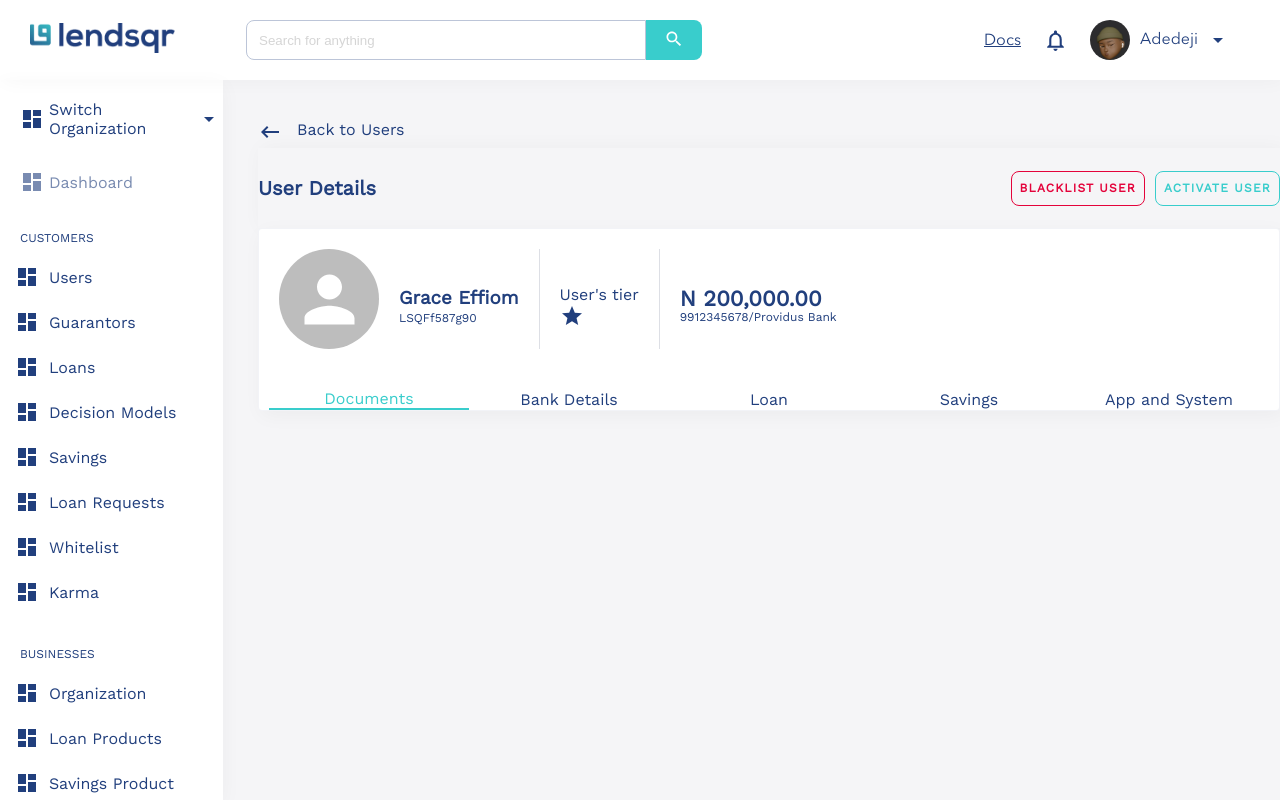
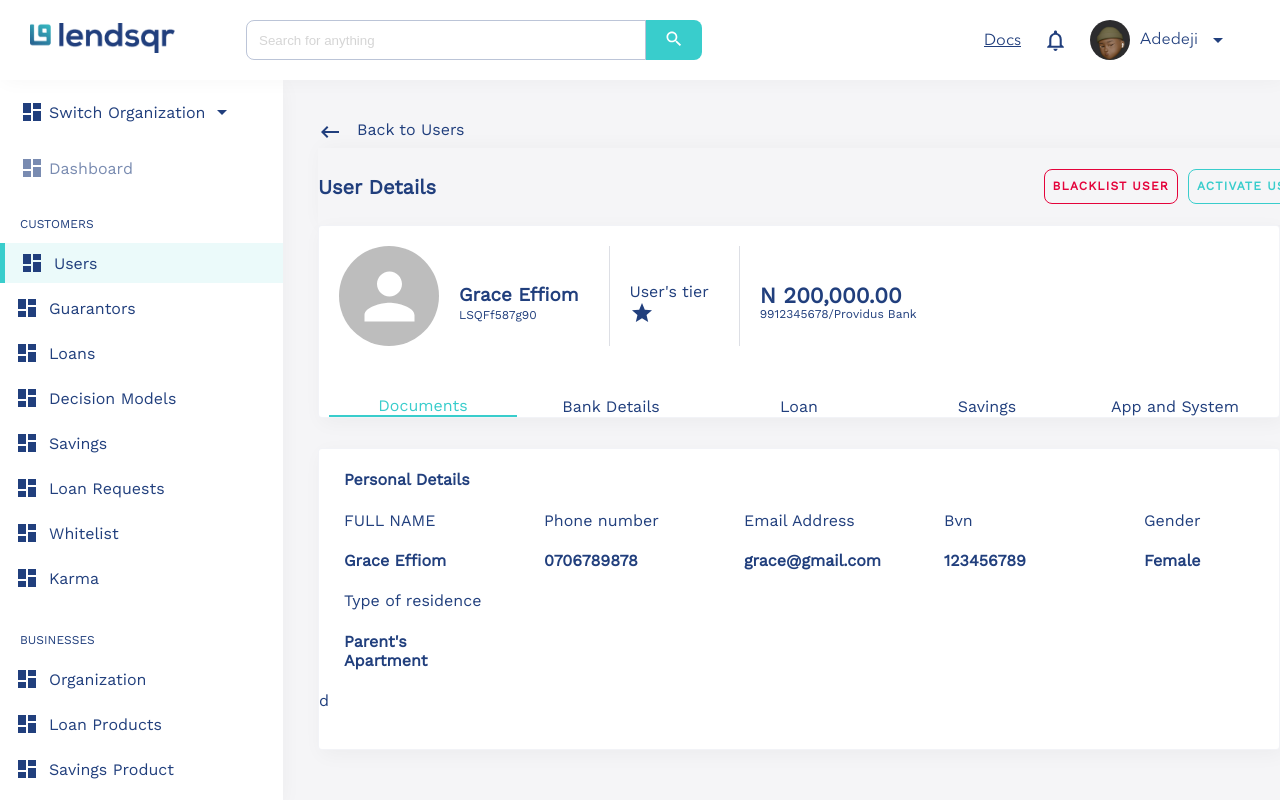
Before and after one commit to NnajiChimuanya/Lendsqr, a React (Create React App) app: page /userDetails in a window 1280 px wide. Built offline with nearby package versions, Linux system fonts and the light colour scheme.

Commit message:
implemented the functionality to indicate the active menu link : setting it to blue

```diff
--- a/src/components/sidebar/Sidebar.tsx
+++ b/src/components/sidebar/Sidebar.tsx
@@ -1,4 +1,4 @@
-import React from "react";
+import React, { useState } from "react";
 import "./sidebar.scss";
 import { ArrowDropDown, Dashboard } from "@mui/icons-material";
 import SubMenu from "./SubMenu";
@@ -11,41 +11,49 @@ const sidebarData: ISidebarData[] = [
       {
         name: "Users",
         path: "/",
+        menuId: "8767",
         Icon: Dashboard,
       },
       {
         name: "Guarantors",
         path: "/",
+        menuId: "876d7",
         Icon: Dashboard,
       },
       {
         name: "Loans",
         path: "/",
+        menuId: "8r67",
         Icon: Dashboard,
       },
       {
         name: "Decision Models",
         path: "/",
+        menuId: "67",
         Icon: Dashboard,
       },
       {
         name: "Savings",
         path: "/",
+        menuId: "8667",
         Icon: Dashboard,
       },
       {
         name: "Loan Requests",
         path: "/",
+        menuId: "8737",
         Icon: Dashboard,
       },
       {
         name: "Whitelist",
         path: "/",
+        menuId: "1767",
         Icon: Dashboard,
       },
       {
         name: "Karma",
         path: "/",
+        menuId: "8067",
         Icon: Dashboard,
       },
     ],
@@ -56,46 +64,55 @@ const sidebarData: ISidebarData[] = [
       {
         name: "Organization",
         path: "/",
+        menuId: "8gg7",
         Icon: Dashboard,
       },
       {
         name: "Loan Products",
         path: "/",
+        menuId: "ii67",
         Icon: Dashboard,
       },
       {
         name: "Savings Product",
         path: "/",
+        menuId: "2767",
         Icon: Dashboard,
       },
       {
         name: "Fees and Charges",
         path: "/",
+        menuId: "5067",
         Icon: Dashboard,
       },
       {
         name: "Transactions",
         path: "/",
+        menuId: "8760",
         Icon: Dashboard,
       },
       {
         name: "Services",
         path: "/",
+        menuId: "gh7",
         Icon: Dashboard,
       },
       {
         name: "Service Account",
         path: "/",
+        menuId: "87tt",
         Icon: Dashboard,
       },
       {
         name: "Settlements",
         path: "/",
+        menuId: "we67",
         Icon: Dashboard,
       },
       {
         name: "Reports",
         path: "/",
+        menuId: "df67",
         Icon: Dashboard,
       },
     ],
@@ -106,16 +123,19 @@ const sidebarData: ISidebarData[] = [
       {
         name: "Preferences",
         path: "/",
+        menuId: "87ki",
         Icon: Dashboard,
       },
       {
         name: "Fees and Pricing",
         path: "/",
+        menuId: "8cv7",
         Icon: Dashboard,
       },
       {
         name: "Audit Logs",
         path: "/",
+        menuId: "87vb",
         Icon: Dashboard,
       },
     ],
@@ -123,6 +143,10 @@ const sidebarData: ISidebarData[] = [
 ];
 
 const Sidebar: React.FC = () => {
+  const [active, setActive] = useState<React.SetStateAction<string>>("8767");
+  const handleLinkClick = (id: string) => {
+    setActive(id);
+  };
   return (
     <div className="sidebar">
       <div className="switch-organization">
@@ -143,8 +167,18 @@ const Sidebar: React.FC = () => {
             <p className="main-item-name"> {item.name}</p>
 
             {sub?.map((subMenuItem, id) => {
-              let { name, path, Icon } = subMenuItem;
-              return <SubMenu key={id} name={name} path={path} Icon={Icon} />;
+              let { name, path, Icon, menuId } = subMenuItem;
+              return (
+                <SubMenu
+                  key={id}
+                  name={name}
+                  path={path}
+                  menuId={menuId}
+                  Icon={Icon}
+                  active={active}
+                  handleLinkClick={handleLinkClick}
+                />
+              );
             })}
           </div>
         );
--- a/src/components/sidebar/SubMenu.tsx
+++ b/src/components/sidebar/SubMenu.tsx
@@ -1,12 +1,35 @@
-import React from "react";
+import React, { useState } from "react";
 import { ISub } from "../../interfaces/sideBarDataInterface";
 import { Link } from "react-router-dom";
+import { SvgIconComponent } from "@mui/icons-material";
 
-const SubMenu = ({ name, path, Icon }: ISub) => {
+interface Props {
+  name: string;
+  path: string;
+  menuId: string;
+  Icon: SvgIconComponent;
+  active: React.SetStateAction<string>;
+  handleLinkClick: (id: string) => void;
+}
+
+const SubMenu = ({
+  name,
+  path,
+  Icon,
+  menuId,
+  active,
+  handleLinkClick,
+}: Props) => {
   return (
-    <div className="subMenuItem active">
+    <div className={`subMenuItem ${active === menuId ? `active` : null}`}>
       <Icon />
-      <Link className="link" to={path}>
+      <Link
+        onClick={(e: React.MouseEvent<HTMLElement>) => {
+          handleLinkClick(menuId);
+        }}
+        className="link"
+        to={path}
+      >
         {name}
       </Link>
     </div>
--- a/src/components/sidebar/sidebar.scss
+++ b/src/components/sidebar/sidebar.scss
@@ -66,13 +66,14 @@
         color: $primary;
       }
 
-      &:active {
-        background: rgba(57, 205, 204, 0.1);
-      }
-
       &:hover {
         background: rgba(57, 205, 204, 0.06);
       }
+    }
+
+    .active {
+      background: rgba(57, 205, 204, 0.1);
+      border-left: 5px solid $blue;
     }
   }
 
--- a/src/interfaces/sideBarDataInterface.ts
+++ b/src/interfaces/sideBarDataInterface.ts
@@ -5,6 +5,7 @@ import { ReactElement } from "react";
 export interface ISub {
   name: string;
   path: string;
+  menuId: string;
   Icon: SvgIconComponent;
 }
 
--- a/src/pages/UserDetails.tsx
+++ b/src/pages/UserDetails.tsx
@@ -109,6 +109,55 @@ const UserDetails: React.FC = () => {
               })}
             </div>
           </div>
+
+          <div className="section-2">
+            <div className="personal-details">
+              <h4>Personal Details</h4>
+              <div className="details">
+                <div>
+                  <p>FULL NAME</p>
+                  <h4>Grace Effiom</h4>
+                </div>
+
+                <div>
+                  <p>Phone number</p>
+                  <h4>0706789878</h4>
+                </div>
+
+                <div>
+                  <p>Email Address</p>
+                  <h4>grace@gmail.com</h4>
+                </div>
+
+                <div>
+                  <p>Bvn</p>
+                  <h4>123456789</h4>
+                </div>
+
+                <div>
+                  <p>Gender</p>
+                  <h4>Female</h4>
+                </div>
+
+                <div>
+                  <p>Marital status</p>
+                  <h4>Single</h4>
+                </div>
+
+                <div>
+                  <p> Children</p>
+                  <h4>None</h4>
+                </div>
+
+                <div>
+                  <p>Type of residence</p>
+                  <h4>Parent's Apartment</h4>
+                </div>
+              </div>
+            </div>
+            <div className="education">d</div>
+            <div className="socials"></div>
+          </div>
         </div>
       </div>
     </div>
--- a/src/styles/userDetails.scss
+++ b/src/styles/userDetails.scss
@@ -8,14 +8,24 @@
 
   .main {
     display: flex;
+    overflow-y: scroll;
+
+    &::-webkit-scrollbar {
+      display: none;
+    }
 
     .user-details {
       flex: 1;
       height: 90vh;
+      overflow-y: scroll;
       width: 100%;
       background-color: rgba(84, 95, 125, 0.06);
       display: flex;
       flex-direction: column;
+
+      &::-webkit-scrollbar {
+        display: none;
+      }
 
       .back {
         display: flex;
@@ -104,7 +114,7 @@
             .name {
               line-height: 1px;
               margin-left: 20px;
-              margin-right: 20px;
+              margin-right: 30px;
               display: inline-block;
 
               p {
@@ -118,7 +128,7 @@
             flex-direction: column;
             justify-content: center;
             padding-left: 20px;
-            padding-right: 20px;
+            padding-right: 30px;
             border-right: 1px solid rgba(84, 95, 125, 0.2);
 
             p {
@@ -144,7 +154,7 @@
         }
 
         .down {
-          margin-top: 40px;
+          margin-top: 50px;
           display: flex;
           justify-content: space-between;
           padding: 0px 10px;
@@ -168,6 +178,27 @@
           }
         }
       }
+
+      .section-2 {
+        max-width: 100vw - 20vw;
+        height: 910px;
+        margin-left: 35px;
+        margin-bottom: 50px;
+        margin-top: 30px;
+        background-color: #fff;
+        border: 1px solid rgba(33, 63, 125, 0.06);
+        box-shadow: 3px 5px 20px rgba(0, 0, 0, 0.04);
+        border-radius: 4px;
+
+        .personal-details {
+          margin: 0 25px 0px 25px;
+          .details {
+            display: grid;
+            grid-template-columns: 150px 150px 150px 150px 150px 150px 150px;
+            column-gap: 50px;
+          }
+        }
+      }
     }
   }
 }
```
